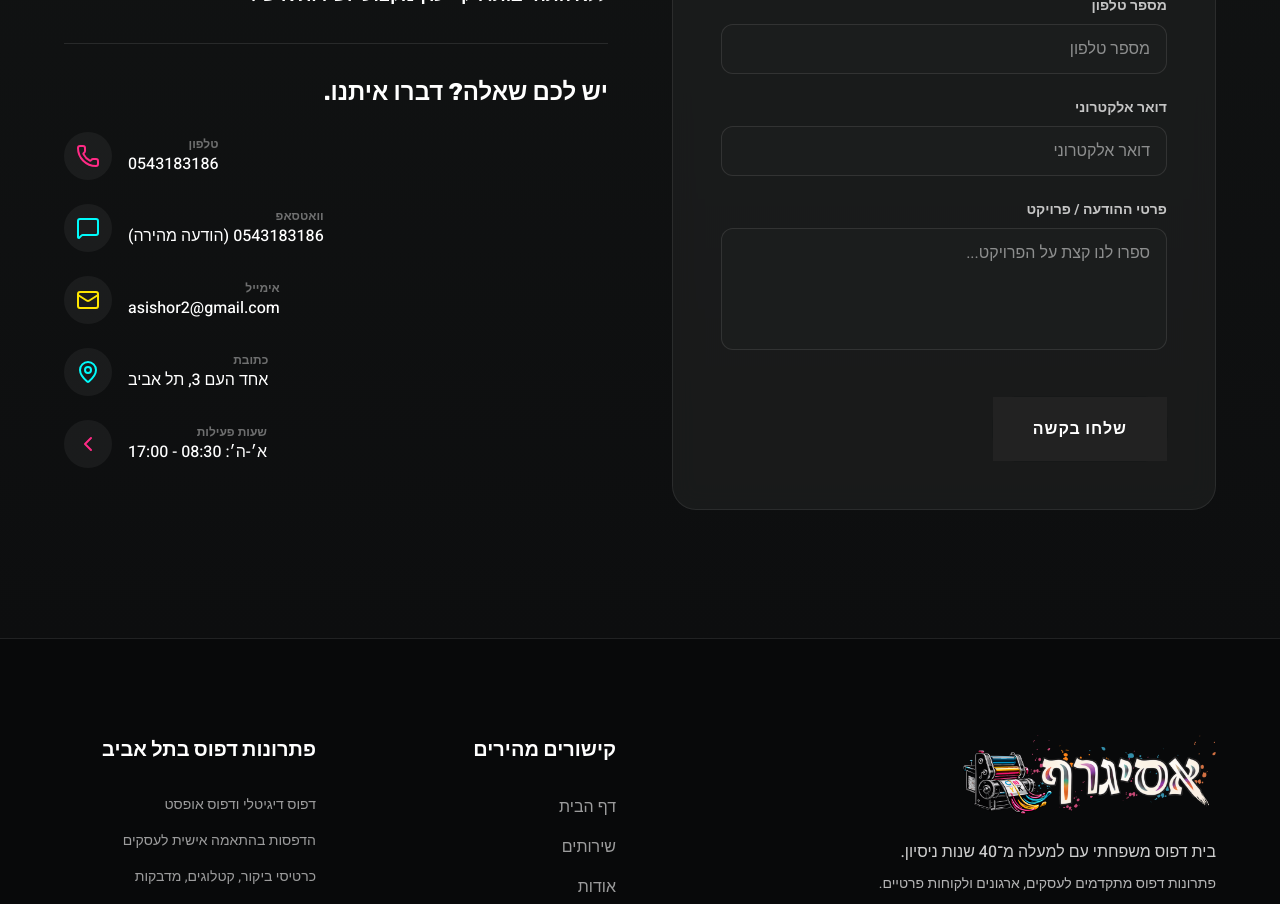
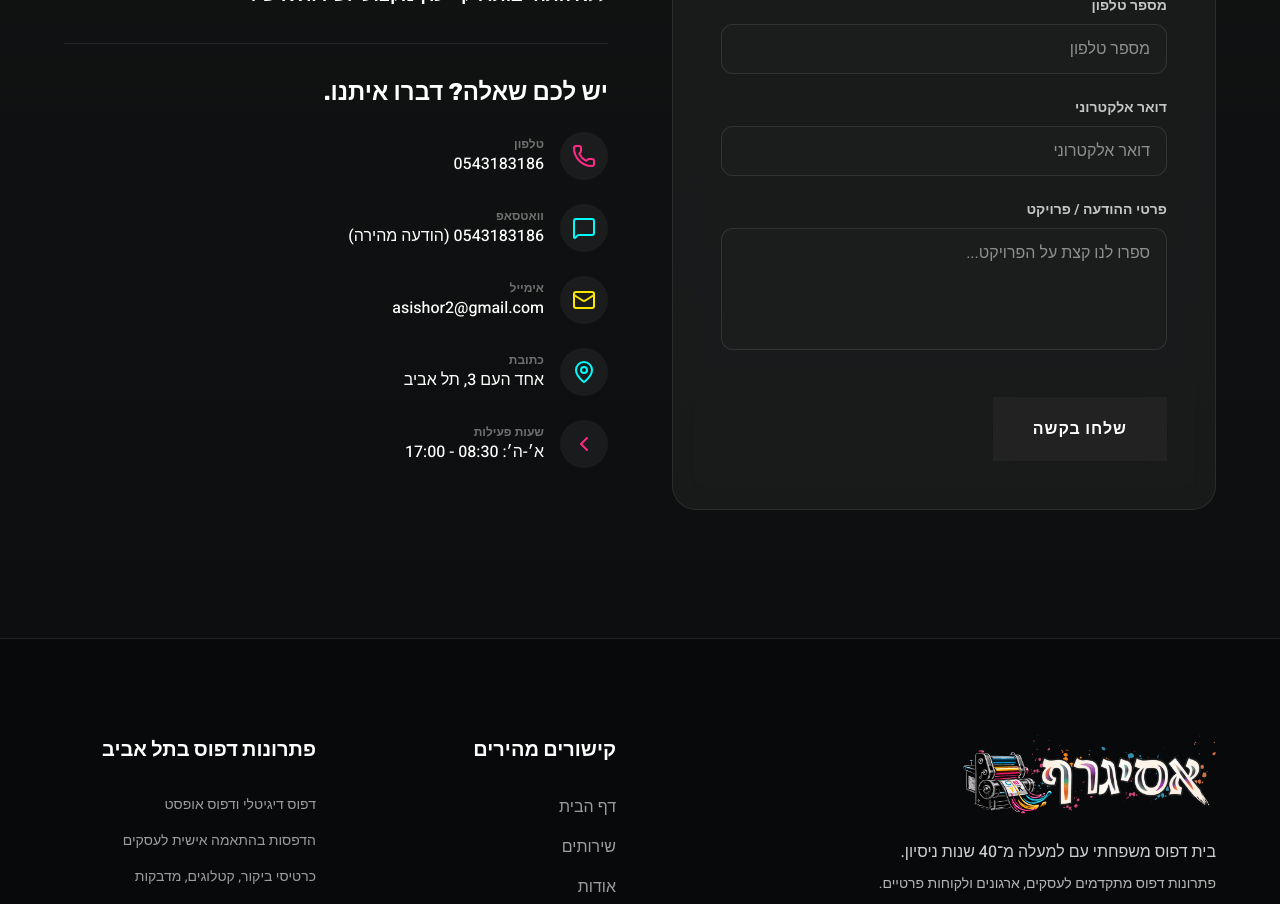
Before and after one commit to Asi-Graph/AsiGraph-WebPage, a Next.js app: page / in a window 1280 px wide. Shown: the part 5700-6604 px from the top of the page. Built offline with nearby package versions, Linux system fonts and the light colour scheme.

Commit message:
Fix RTL layout alignment for contact info icons

```diff
--- a/app/page.tsx
+++ b/app/page.tsx
@@ -983,53 +983,53 @@ export default function Home() {
               <div className="mt-8 border-t border-white/10 pt-8">
                 <h3 className="font-display text-2xl font-bold text-white mb-6">יש לכם שאלה? דברו איתנו.</h3>
                 <div className="flex flex-col gap-6 font-sans">
-                  <div className="flex items-center gap-4 justify-end">
+                  <div className="flex items-center gap-4 text-right">
+                    <div className="p-3 bg-white/5 rounded-full text-[#ff2a85] shrink-0">
+                      <Phone size={24} />
+                    </div>
                     <div className="text-right">
                       <span className="text-white/40 text-xs block font-bold uppercase">טלפון</span>
                       <a href="tel:0543183186" className="text-white font-medium hover:text-[#00fbfb] transition-colors">0543183186</a>
                     </div>
-                    <div className="p-3 bg-white/5 rounded-full text-[#ff2a85]">
-                      <Phone size={24} />
-                    </div>
                   </div>
 
-                  <div className="flex items-center gap-4 justify-end">
+                  <div className="flex items-center gap-4 text-right">
+                    <div className="p-3 bg-white/5 rounded-full text-[#00fbfb] shrink-0">
+                      <MessageSquare size={24} />
+                    </div>
                     <div className="text-right">
                       <span className="text-white/40 text-xs block font-bold uppercase">וואטסאפ</span>
                       <a href="https://wa.me/972543183186?text=%D7%90%D7%A0%D7%99%20%D7%9E%D7%A2%D7%95%D7%A0%D7%99%D7%99%D7%9F%20%D7%9C%D7%A2%D7%A9%D7%95%D7%AA%20%D7%A2%D7%91%D7%95%D7%93%D7%AA%20%D7%93%D7%A4%D7%95%D7%A1" target="_blank" rel="noopener noreferrer" className="text-white font-medium hover:text-[#00fbfb] transition-colors">0543183186 (הודעה מהירה)</a>
                     </div>
-                    <div className="p-3 bg-white/5 rounded-full text-[#00fbfb]">
-                      <MessageSquare size={24} />
-                    </div>
                   </div>
 
-                  <div className="flex items-center gap-4 justify-end">
+                  <div className="flex items-center gap-4 text-right">
+                    <div className="p-3 bg-white/5 rounded-full text-[#ffe600] shrink-0">
+                      <Mail size={24} />
+                    </div>
                     <div className="text-right">
                       <span className="text-white/40 text-xs block font-bold uppercase">אימייל</span>
                       <a href="mailto:asishor2@gmail.com" className="text-white font-medium hover:text-[#ffe600] transition-colors">asishor2@gmail.com</a>
                     </div>
-                    <div className="p-3 bg-white/5 rounded-full text-[#ffe600]">
-                      <Mail size={24} />
-                    </div>
                   </div>
 
-                  <div className="flex items-center gap-4 justify-end">
+                  <div className="flex items-center gap-4 text-right">
+                    <div className="p-3 bg-white/5 rounded-full text-[#00fbfb] shrink-0">
+                      <MapPin size={24} />
+                    </div>
                     <div className="text-right">
                       <span className="text-white/40 text-xs block font-bold uppercase">כתובת</span>
                       <span className="text-white font-medium">אחד העם 3, תל אביב</span>
                     </div>
-                    <div className="p-3 bg-white/5 rounded-full text-[#00fbfb]">
-                      <MapPin size={24} />
-                    </div>
                   </div>
 
-                  <div className="flex items-center gap-4 justify-end">
+                  <div className="flex items-center gap-4 text-right">
+                    <div className="p-3 bg-white/5 rounded-full text-[#ff2a85] shrink-0">
+                      <ChevronLeft size={24} />
+                    </div>
                     <div className="text-right">
                       <span className="text-white/40 text-xs block font-bold uppercase">שעות פעילות</span>
                       <span className="text-white font-medium">א׳-ה׳: 08:30 - 17:00</span>
-                    </div>
-                    <div className="p-3 bg-white/5 rounded-full text-[#ff2a85]">
-                      <ChevronLeft size={24} />
                     </div>
                   </div>
                 </div>
```
